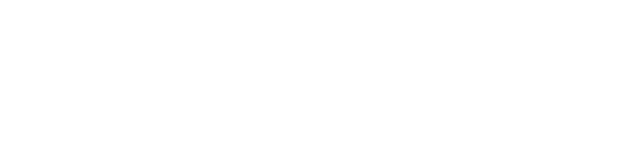
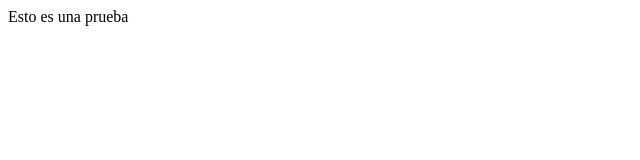
Before and after one commit to levijosue/Prueba1, a plain HTML site: page index.html in a window 1280 px wide. Shown: the whole page, without its empty margins (0-640 px from the left). Drawn offline with Linux system fonts and the light colour scheme.

Commit message:
Hola a todos

```diff
--- a/index.html
+++ b/index.html
@@ -2,5 +2,10 @@
 <head>
     <title>Test Page</title>
 </head>
+<body>
+    <p>
+        Esto es una prueba
+    </p>
+</body>
 
 </html>
```
